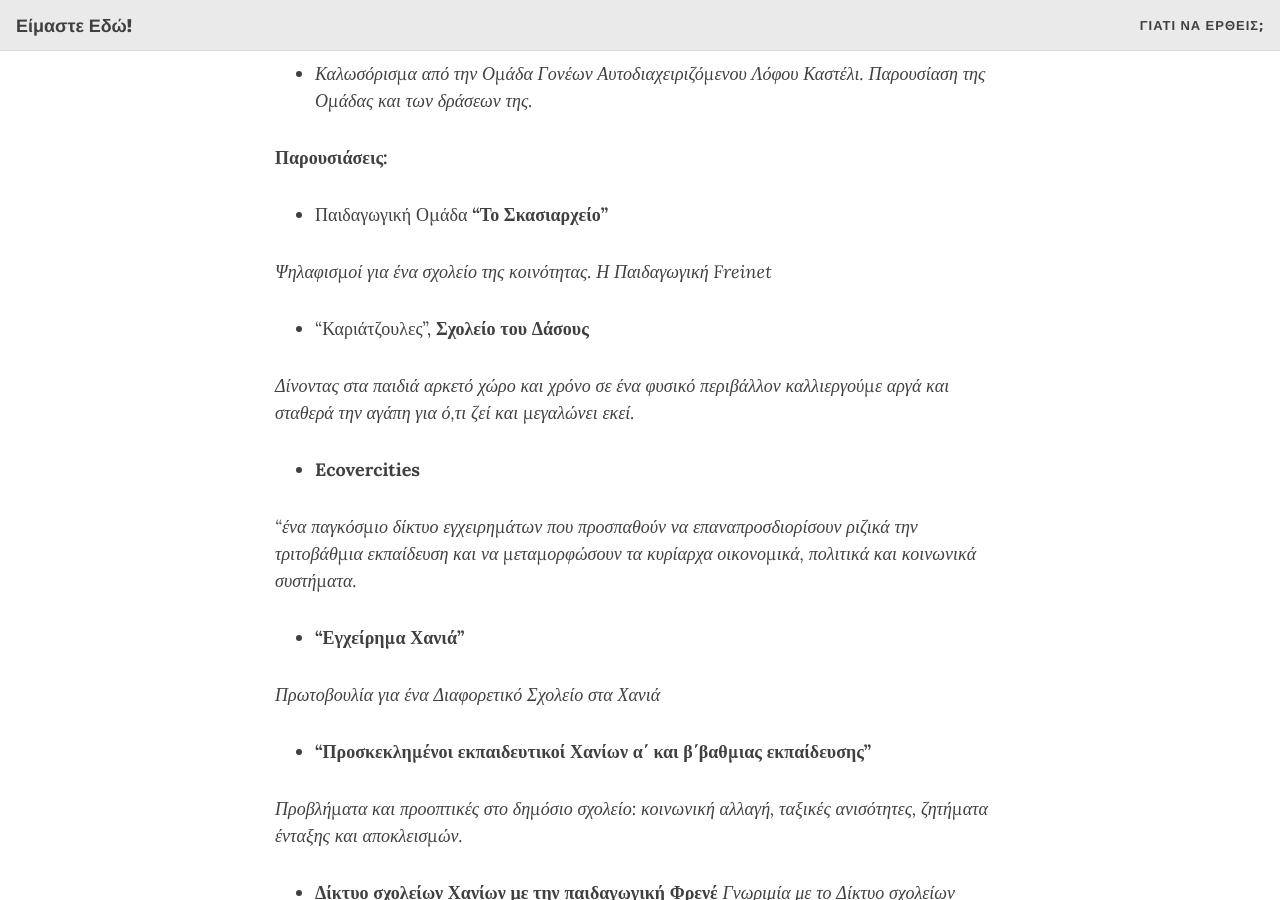
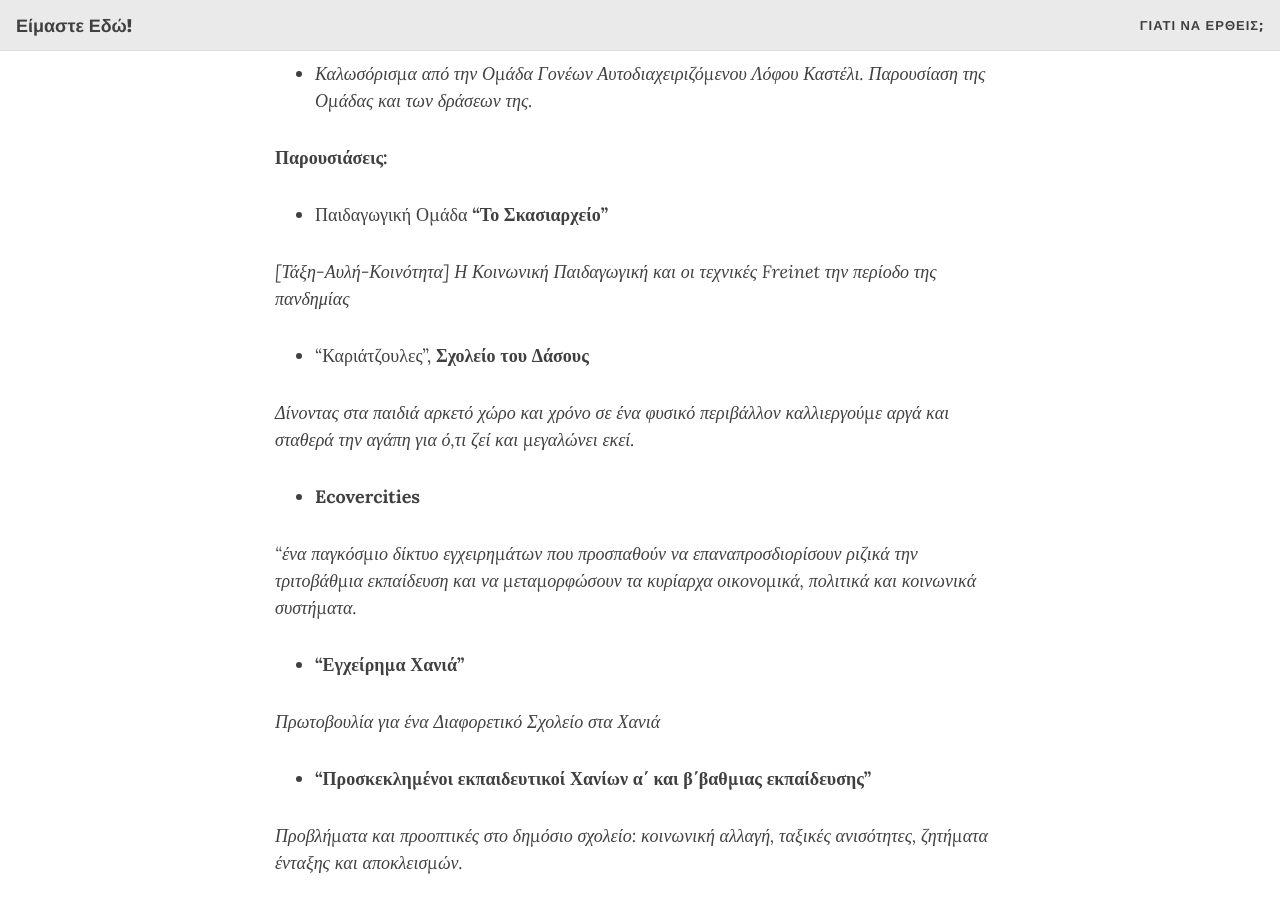
Before and after one commit to Trihmero/sch, a Jekyll site: the page built from _posts/2022-07-01-sch.md, in a window 1280 px wide and 900 px high, scrolled down 1550 px. Built offline with Jekyll 4.4.1, drawn with Linux system fonts in a browser that asks for light colours; nearby versions of some CDN libraries.

Commit message:
Update 2022-07-01-sch.md

```diff
--- a/_posts/2022-07-01-sch.md
+++ b/_posts/2022-07-01-sch.md
@@ -51,7 +51,7 @@ _Παρουσίαση της Οµάδας και των δράσεων της._
 **Παρουσιάσεις:**
 - Παιδαγωγική Οµάδα **“Το Σκασιαρχείο”**
 
-_Ψηλαφισµοί για ένα σχολείο της κοινότητας. Η Παιδαγωγική Freinet_
+_\[Τάξη-Αυλή-Κοινότητα\] Η Κοινωνική Παιδαγωγική και οι τεχνικές Freinet την περίοδο της πανδημίας_
 
 
 - “Καριάτζουλες”, **Σχολείο του Δάσους**
```
